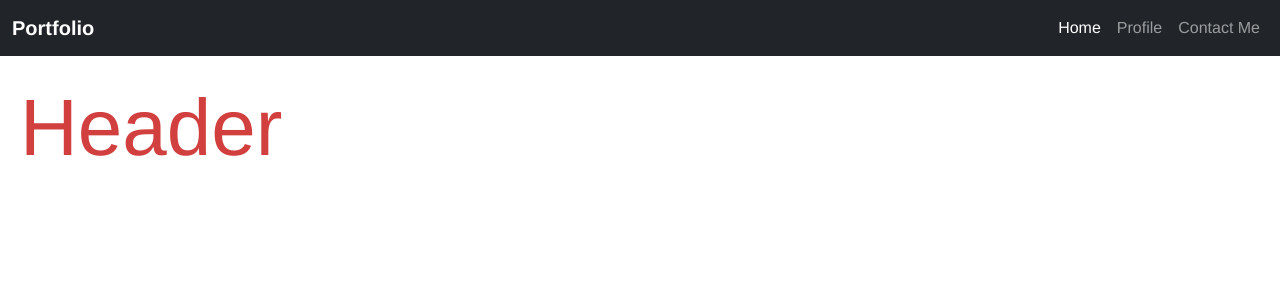
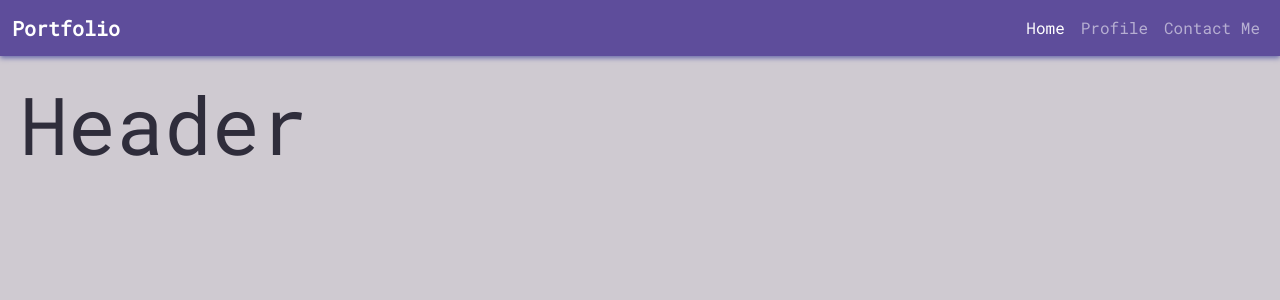
Before and after one commit to thanchatip/portfolio-vue, a Vue app: page / in a window 1280 px wide. Shown: the top 300 px of the page. Built offline with nearby package versions, Linux system fonts and the light colour scheme.

Commit message:
add font for entire web page

```diff
--- a/public/index.html
+++ b/public/index.html
@@ -6,6 +6,11 @@
     <meta name="viewport" content="width=device-width,initial-scale=1.0">
     <link href="https://cdn.jsdelivr.net/npm/bootstrap@5.1.3/dist/css/bootstrap.min.css" rel="stylesheet" integrity="sha384-1BmE4kWBq78iYhFldvKuhfTAU6auU8tT94WrHftjDbrCEXSU1oBoqyl2QvZ6jIW3" crossorigin="anonymous">
     <link rel="stylesheet" href="./portfolio.css">
+    <!--font-->
+    <link rel="preconnect" href="https://fonts.googleapis.com">
+    <link rel="preconnect" href="https://fonts.gstatic.com" crossorigin>
+    <link href="https://fonts.googleapis.com/css2?family=Roboto+Mono&display=swap" rel="stylesheet">
+
     <link rel="icon" href="<%= BASE_URL %>favicon.ico">
     <title><%= htmlWebpackPlugin.options.title %></title>
   </head>
--- a/public/portfolio.css
+++ b/public/portfolio.css
@@ -1,15 +1,38 @@
 * {
-    font-family: Avenir, Helvetica, Arial, sans-serif;
+    font-family: 'Roboto Mono', monospace;
+}
 
+body {
+    background: #cfcad1;
+    /* pallete swatches
+        #1c2729 black
+        #3c6da7 teal
+        #9d90be taro
+        #d7d4f1 grey
+        #2f2d3b black
+        #5e4d9b dark veri peri
+        #9389bd purple
+        #6768ab veri peri
+        #cfcad1 grey
+    */
 }
 
 #app {
   -webkit-font-smoothing: antialiased;
   -moz-osx-font-smoothing: grayscale;
-  color: #2c3e50;
 }
 
 .home {
-    color: rgb(209, 63, 63);
-    margin-left: 20px;
+    color: #2f2d3b;
+    margin: auto;
 }
+
+.home h1 {
+    margin: 20px;
+    font-style: bold;
+}
+
+.navbar {
+    background-color: #5e4d9b;
+    box-shadow: 0px 2px 5px #6768ab;
+}
--- a/src/App.vue
+++ b/src/App.vue
@@ -1,6 +1,6 @@
 <template>
   <div id="app">
-    <nav class="navbar navbar-expand-lg navbar-dark bg-dark">
+    <nav class="navbar navbar-expand-lg navbar-dark">
     <div class="container-fluid">
       <a class="navbar-brand" href="#"><b>Portfolio</b></a>
       <button class="navbar-toggler" type="button" data-bs-toggle="collapse" data-bs-target="#navbarNavAltMarkup" aria-controls="navbarNavAltMarkup" aria-expanded="false" aria-label="Toggle navigation">
--- a/src/components/Home.vue
+++ b/src/components/Home.vue
@@ -1,5 +1,6 @@
 <template>
-  <div class="home my-4">
+  <div class="home">
+
     <h1 class="display-1">Header</h1>
   </div>
 </template>
```
